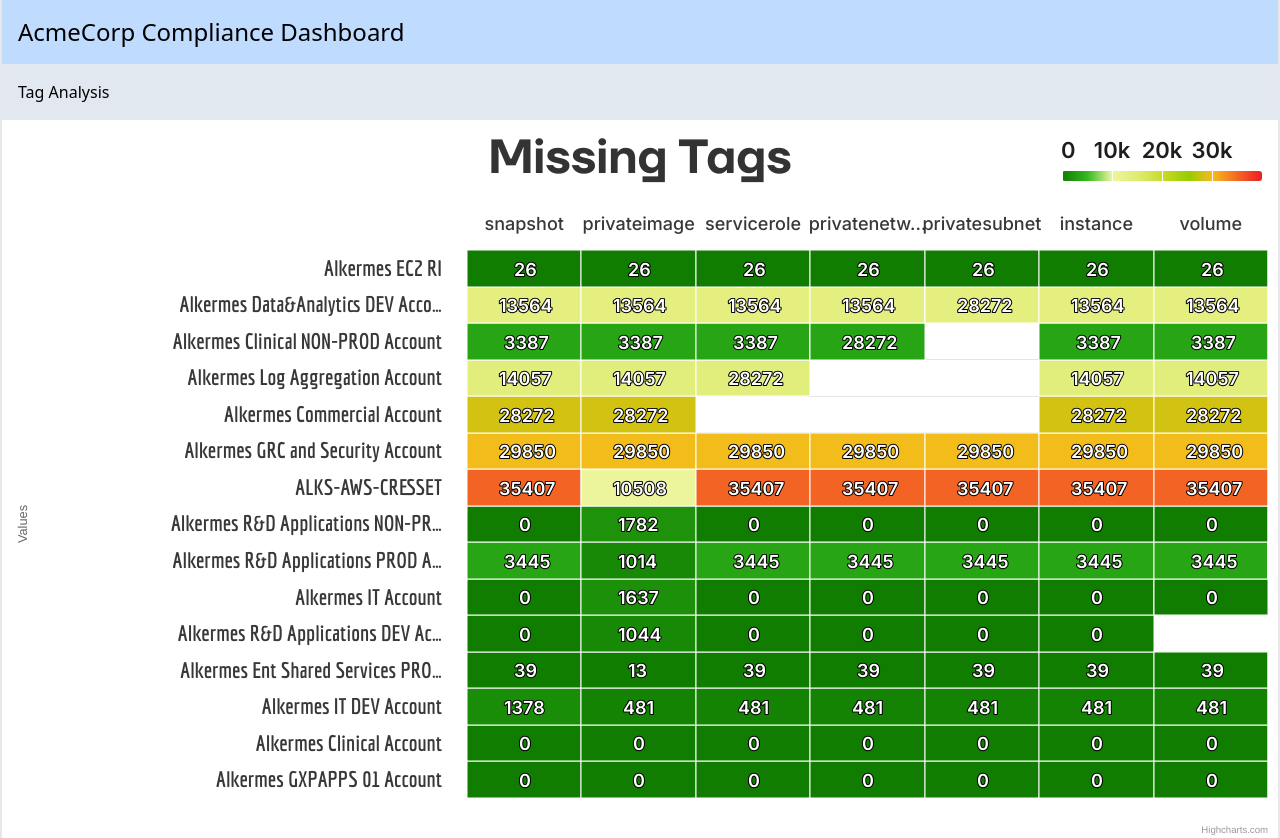
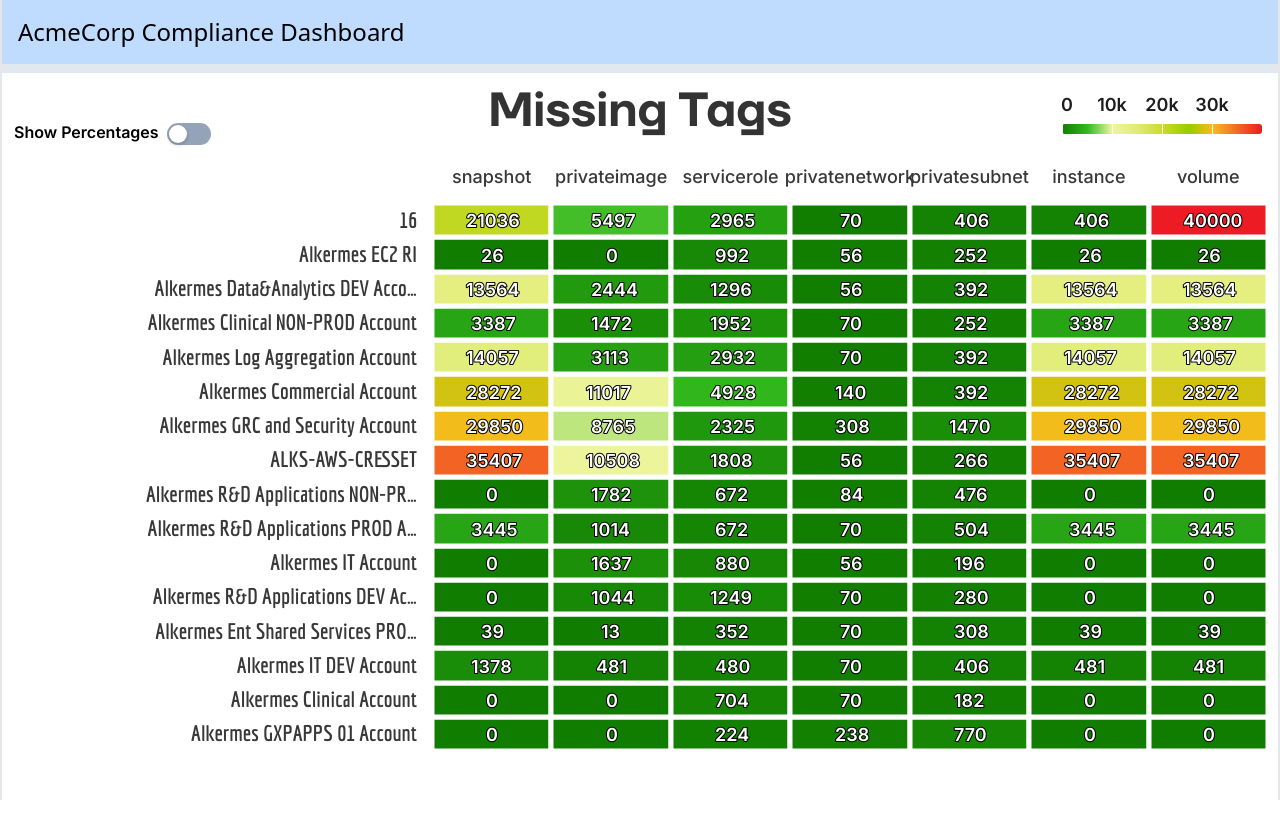
Before and after one commit to DevShahidul/chart, a React (Vite) app: page /heatmap in a window 1280 px wide. After the commit the page ends 800 px from the top, so only its background shows below. Built offline with nearby package versions, Linux system fonts and the light colour scheme.

Commit message:
Completed all

```diff
--- a/src/features/tag-analysis/heatmap-percent-switch.jsx
+++ b/src/features/tag-analysis/heatmap-percent-switch.jsx
@@ -1,5 +1,5 @@
+import { Space, Switch } from 'antd';
 import PropTypes from "prop-types";
-import { Space, Switch } from 'antd';
 
 export const HeatmapPercentSwitch = ({ showPercentages, onTogglePercentages }) => {
     return (
@@ -7,7 +7,7 @@
             <Space direction="verticle">
                 Show Percentages
                 <Switch
-                    size="small"
+                    size="default"
                     className="
                         bg-slate-400
                         dark:bg-slate-500
--- a/src/pages/HeatMap.jsx
+++ b/src/pages/HeatMap.jsx
@@ -1,3 +1,4 @@
+import { HeatmapPercentSwitch } from '@features/tag-analysis/heatmap-percent-switch';
 import Highcharts from 'highcharts';
 import HighchartsReact from 'highcharts-react-official';
 
@@ -10,11 +11,9 @@
       marginBottom: 40,
       height: (9/16 * 100) + "%",
     },
-    plotOptions: {
-        series: {
-          pointPadding: 0,
-        }
-      },
+    credits: {
+        enabled: false
+    },
     title: {
       text: 'Missing Tags',
       style: {
@@ -35,15 +34,16 @@
             color: '#383838'
         },
       },
-    lineWidth: 10,
-    lineColor: '#FFFFFF',
-    tickWidth: 0,
-    tickLength: 0,
-    tickColor: 'rgba(0,0,0,0.75)',
+
+      gridLineWidth: 0,
+      lineWidth: 0,
       min: 0,
-      max: 6
+      max: 6,
     },
     yAxis: {
+        title: {
+            enabled: false
+        },
         labels: {
             style: {
               fontFamily: "'Economica', sans-serif",
@@ -70,7 +70,9 @@
             'Alkermes Data&Analytics DEV Account',
             'Alkermes EC2 RI'
         ],
-        offset: 10
+        offset: 0,
+        gridLineColor: '#FFFFFF',
+        gridLineWidth: 0,
     },
     colorAxis: {
         min: 0,
@@ -88,14 +90,14 @@
         labels: {
             align: 'center',
             y: -23,
-            width: 534,
             style: {
                 fontFamily: "'Inter', sans-serif",
-                fontSize: '1.375rem',
+                fontSize: '1.125rem',
                 fontWeight: '600',
                 color: '#1E1E1E'
             },
         },
+        // tickInterval: 0
     },
     legend: {
         align: 'right',
@@ -104,12 +106,13 @@
         verticalAlign: 'top',
         y: -36,
         symbolHeight: 10,
+        // width: 300
     },
     series: [
       {
         name: 'Heatmap',
 
-      borderWidth: 1,
+      borderWidth: 5,
       borderColor: 'white',
       dataLabels: {
         enabled: true,
@@ -120,41 +123,39 @@
             fontWeight: '600',
             color: '#FFFFFF'
           },
-          inside: true,
-          verticalAlign: 'middle',
-          crop: false,
-          overflow: 'none',
-          y: 0, // Adjust the vertical position of the data labels
-          height: null, // Reset the default height of the data labels
-          formatter: function() {
-            const height = 48; // Get the height from the data array
-            return '<div style="height: ' + height + 'px">' + this.point.value + '</div>';
-          },
       },
       // Set the values on the heatmap as array [hour, day, value]
         data: [
-            [0, 1, 0], [0, 2, 0], [0, 3, 1378], [0, 4, 39], [0, 5, 0], [0, 6, 0], [0, 7, 3445], [0, 8, 0], [0, 9, 35407], [0, 10, 29850], [0, 11, 28272], [0, 12, 14057], [0, 13, 3387], [0, 14, 13564], [0, 15, 26],
+            [0, 1, 0], [0, 2, 0], [0, 3, 1378], [0, 4, 39], [0, 5, 0], [0, 6, 0], [0, 7, 3445], [0, 8, 0], [0, 9, 35407], [0, 10, 29850], [0, 11, 28272], [0, 12, 14057], [0, 13, 3387], [0, 14, 13564], [0, 15, 26], [0, 16, 21036],
 
-            [1, 1, 0], [1, 2, 0], [1, 3, 481], [1, 4, 13], [1, 5, 1044], [1, 6, 1637], [1, 7, 1014], [1, 8, 1782], [1, 9, 10508], [1, 10, 29850], [1, 11, 28272], [1, 12, 14057], [1, 13, 3387], [1, 14, 13564], [1, 15, 26],
+            [1, 1, 0], [1, 2, 0], [1, 3, 481], [1, 4, 13], [1, 5, 1044], [1, 6, 1637], [1, 7, 1014], [1, 8, 1782], [1, 9, 10508], [1, 10, 8765], [1, 11, 11017], [1, 12, 3113], [1, 13, 1472], [1, 14, 2444], [1, 15, 0], [1, 16, 5497],
 
-            [2, 1, 0], [2, 2, 0], [2, 3, 481], [2, 4, 39], [2, 5, 0], [2, 6, 0], [2, 7, 3445], [2, 8, 0], [2, 9, 35407], [2, 10, 29850], [2, 12, 28272], [2, 12, 14057], [2, 13, 3387], [2, 14, 13564], [2, 15, 26],
+            [2, 1, 224], [2, 2, 704], [2, 3, 480], [2, 4, 352], [2, 5, 1249], [2, 6, 880], [2, 7, 672], [2, 8, 672], [2, 9, 1808], [2, 10, 2325], [2, 11, 4928], [2, 12, 2932], [2, 13, 1952], [2, 14, 1296], [2, 15, 992], [2, 16, 2965],
 
-            [3, 1, 0], [3, 2, 0], [3, 3, 481], [3, 4, 39], [3, 5, 0], [3, 6, 0], [3, 7, 3445], [3, 8, 0], [3, 9, 35407], [3, 10, 29850], [3, 13, 28272], [3, 13, 14057], [3, 13, 3387], [3, 14, 13564], [3, 15, 26],
+            [3, 1, 238], [3, 2, 70], [3, 3, 70], [3, 4, 70], [3, 5, 70], [3, 6, 56], [3, 7, 70], [3, 8, 84], [3, 9, 56], [3, 10, 308], [3, 11, 140], [3, 12, 70], [3, 13, 70], [3, 14, 56], [3, 15, 56], [3, 16, 70],
 
-            [4, 1, 0], [4, 2, 0], [4, 3, 481], [4, 4, 39], [4, 5, 0], [4, 6, 0], [4, 7, 3445], [4, 8, 0], [4, 9, 35407], [4, 10, 29850], [4, 14, 28272], [4, 14, 14057], [4, 14, 3387], [4, 14, 13564], [4, 15, 26],
+            [4, 1, 770], [4, 2, 182], [4, 3, 406], [4, 4, 308], [4, 5, 280], [4, 6, 196], [4, 7, 504], [4, 8, 476], [4, 9, 266], [4, 10, 1470], [4, 11, 392], [4, 12, 392], [4, 13, 252], [4, 14, 392], [4, 15, 252], [4, 16, 406],
 
-            [5, 1, 0], [5, 2, 0], [5, 3, 481], [5, 4, 39], [5, 5, 0], [5, 6, 0], [5, 7, 3445], [5, 8, 0], [5, 9, 35407], [5, 10, 29850], [5, 11, 28272], [5, 12, 14057], [5, 13, 3387], [5, 14, 13564], [5, 15, 26],
+            [5, 1, 0], [5, 2, 0], [5, 3, 481], [5, 4, 39], [5, 5, 0], [5, 6, 0], [5, 7, 3445], [5, 8, 0], [5, 9, 35407], [5, 10, 29850], [5, 11, 28272], [5, 12, 14057], [5, 13, 3387], [5, 14, 13564], [5, 15, 26], [5, 16, 406],
 
-            [6, 1, 0], [6, 2, 0], [6, 3, 481], [6, 4, 39], [6, 6, 0], [6, 6, 0], [6, 7, 3445], [6, 8, 0], [6, 9, 35407], [6, 10, 29850], [6, 11, 28272], [6, 12, 14057], [6, 13, 3387], [6, 14, 13564], [6, 15, 26],
-
-            [7, 1, 0], [7, 2, 0], [7, 3, 481], [7, 4, 39], [7, 7, 0], [7, 7, 0], [7, 7, 3445], [7, 8, 0], [7, 9, 35407], [7, 10, 29850], [7, 11, 28272], [7, 12, 14057], [7, 13, 3387], [7, 14, 13564], [7, 15, 26],
+            [6, 1, 0], [6, 2, 0], [6, 3, 481], [6, 4, 39], [6, 5, 0], [6, 6, 0], [6, 7, 3445], [6, 8, 0], [6, 9, 35407], [6, 10, 29850], [6, 11, 28272], [6, 12, 14057], [6, 13, 3387], [6, 14, 13564], [6, 15, 26], [6, 16, 40000],
         ]
       },
     ],
+    plotOptions: {
+        series: {
+          pointPadding: 0,
+        },
+        yAxes: {
+        }
+    },
   };
 
   return (
-    <div className="w-full">
+    <div className="w-full ">
+        <div className="-mb-[4.5rem] z-10 relative font-inter font-semibold px-3">
+            <HeatmapPercentSwitch />
+        </div>
         <HighchartsReact highcharts={Highcharts} options={options} />
     </div>
   );
--- a/tailwind.config.js
+++ b/tailwind.config.js
@@ -8,7 +8,12 @@
     container: {
       center: true,
     },
-    extend: {},
+    extend: {
+      fontFamily: {
+        'economica': ["'Economica', sans-serif"],
+        'inter': ["'Inter', sans-serif"],
+      },
+    },
   },
   darkMode: 'class',
   plugins: [],
```
